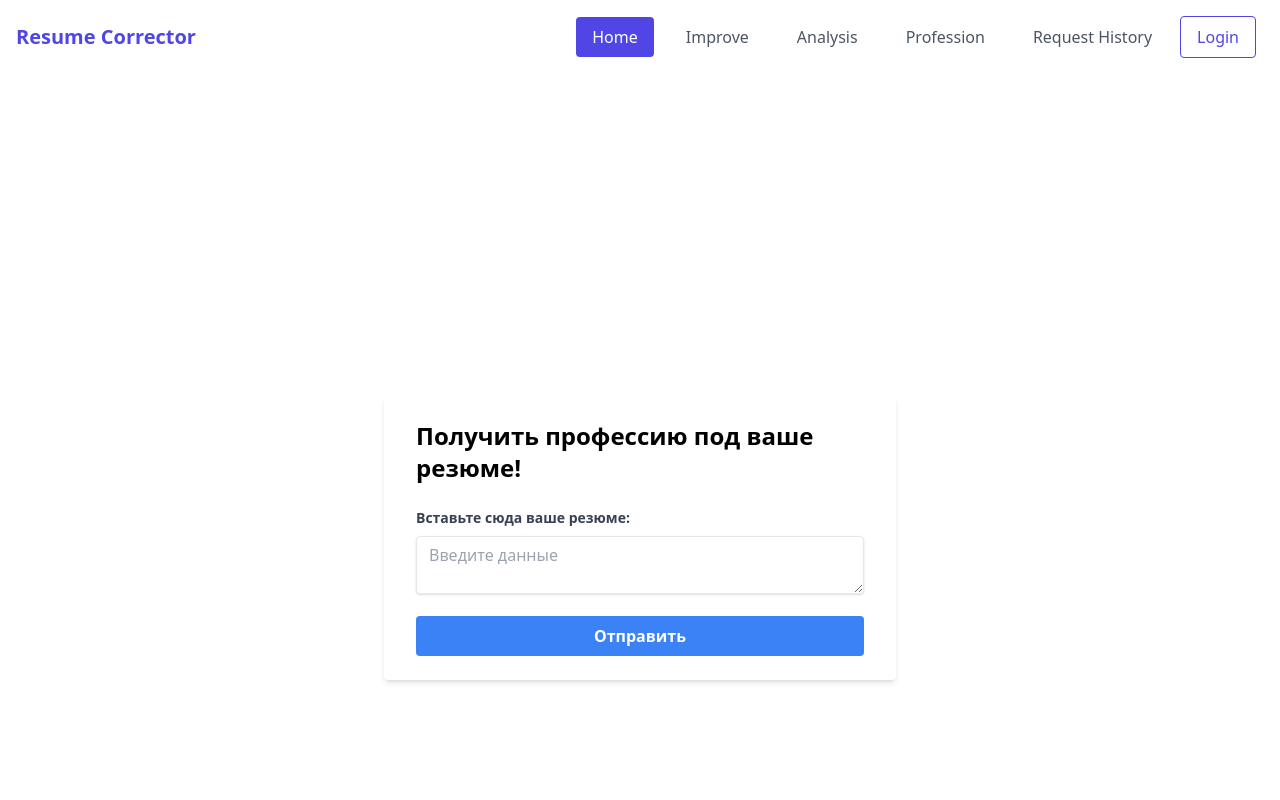
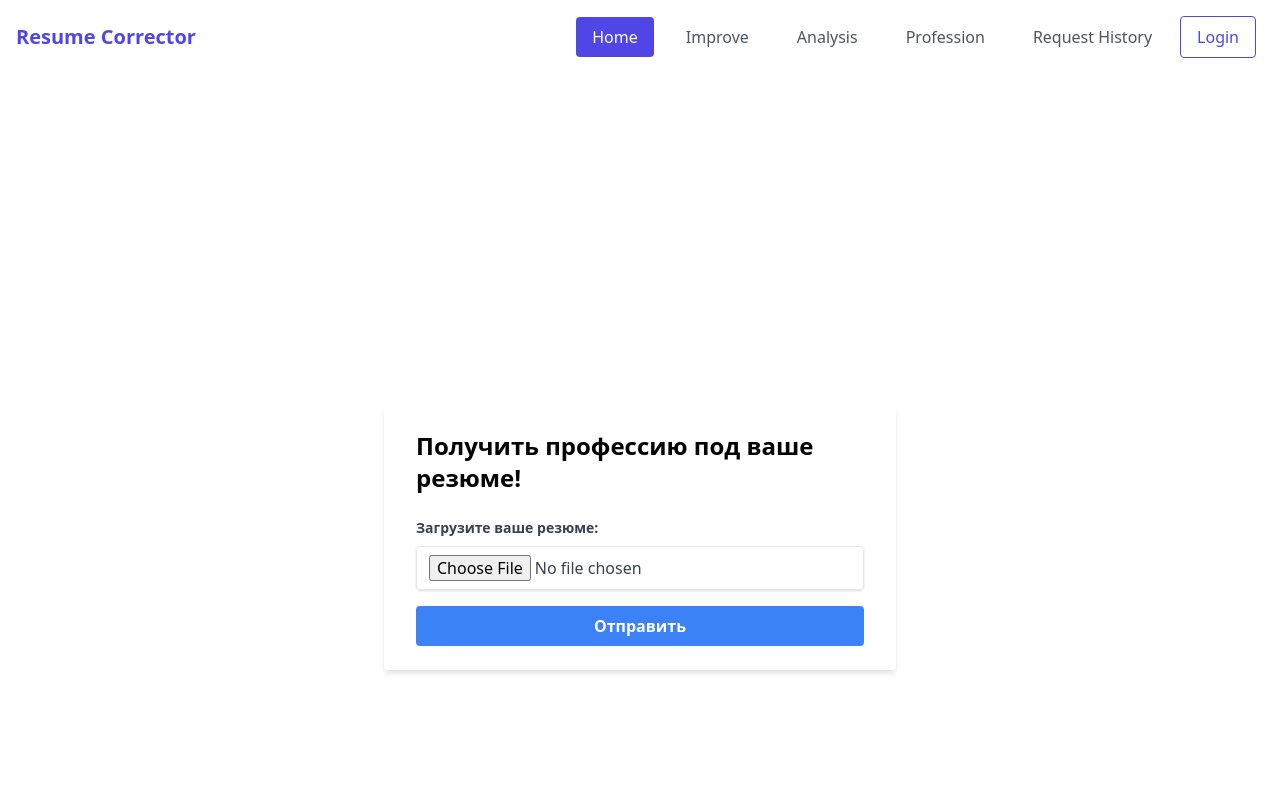
Before and after one commit to Ansar331/Frontend, a Next.js app: page /profession in a window 1280 px wide. Shown: the top 800 px of the page. Built offline with nearby package versions, Linux system fonts and the light colour scheme; no server answers.

Commit message:
update to pdf read

```diff
--- a/components/analysis_input.jsx
+++ b/components/analysis_input.jsx
@@ -1,27 +1,34 @@
+// analysis_input.jsx
+
 import { useState } from 'react';
 import { analyzeResume } from '/pages/api';
 import { useSession } from 'next-auth/react';
 
 const Analysis = () => {
-  const [data, setData] = useState('');
+  const [file, setFile] = useState(null);
   const [output, setOutput] = useState('');
   const { data: session } = useSession();
-  const [isLoading, setIsLoading] = useState(false); // Добавлено состояние загрузки
+  const [isLoading, setIsLoading] = useState(false);
   const user_id = (session && session.user.email) ? session.user.email : "";
 
-  const handleDataChange = (e) => {
-    setData(e.target.value);
+  const handleFileChange = (e) => {
+    const selectedFile = e.target.files[0];
+    setFile(selectedFile);
   };
 
   const handleSubmit = async (e) => {
     e.preventDefault();
 
     try {
-      setIsLoading(true); // Устанавливаем состояние загрузки в true
+      setIsLoading(true);
+
+      // Prepare the file data
+      const formData = new FormData();
+      formData.append('file', file);
+      formData.append('user_id', user_id);
 
       // Send data to API for processing
-      const resumeData = { data, user_id };
-      const response = await analyzeResume(resumeData);
+      const response = await analyzeResume(formData);
 
       // Set the processed output
       setOutput(response.message);
@@ -29,7 +36,7 @@ const Analysis = () => {
       // Handle error
       console.error(error);
     } finally {
-      setIsLoading(false); // Устанавливаем состояние загрузки обратно в false
+      setIsLoading(false);
     }
   };
 
@@ -39,15 +46,13 @@ const Analysis = () => {
         <h2 className="text-2xl font-bold mb-6">Сделать анализ резюме!</h2>
 
         <div className="mb-4">
-          <label htmlFor="data" className="block text-gray-700 text-sm font-bold mb-2">
-            Вставьте сюда ваше резюме:
+          <label htmlFor="file" className="block text-gray-700 text-sm font-bold mb-2">
+            Загрузите ваше резюме:
           </label>
-          <textarea
-            id="data"
-            className="shadow appearance-none border rounded w-full py-2 px-3 text-gray-700 leading-tight focus:outline-none focus:shadow-outline"
-            placeholder="Введите данные"
-            value={data}
-            onChange={handleDataChange}
+          <input
+            type="file"
+            id="file"
+            onChange={handleFileChange}
             required
           />
         </div>
@@ -57,7 +62,7 @@ const Analysis = () => {
             type="submit"
             className="bg-blue-500 hover:bg-blue-700 text-white font-bold py-2 px-4 rounded focus:outline-none focus:shadow-outline w-full md:w-auto"
           >
-            {isLoading ? 'Печатает...' : 'Отправить'} {/* Изменено на "Печатает..." во время загрузки */}
+            {isLoading ? 'Печатает...' : 'Отправить'}
           </button>
         </div>
       </form>
--- a/components/profession_input.jsx
+++ b/components/profession_input.jsx
@@ -3,14 +3,16 @@ import { professionResume } from '/pages/api';
 import { useSession } from 'next-auth/react';
 
 const Profession = () => {
-  const [data, setData] = useState('');
+  const [data, setData] = useState(null); // Change initial state to null
   const [output, setOutput] = useState('');
   const { data: session } = useSession();
   const [isLoading, setIsLoading] = useState(false);
   const user_id = session?.user?.email || '';
 
-  const handleDataChange = (e) => {
-    setData(e.target.value);
+  const handleFileChange = (e) => {
+    // Access the selected file from the input element
+    const selectedFile = e.target.files[0];
+    setData(selectedFile);
   };
 
   const handleSubmit = async (e) => {
@@ -19,8 +21,12 @@ const Profession = () => {
     try {
       setIsLoading(true);
 
-      const resumeData = { data, user_id };
-      const response = await professionResume(resumeData);
+      // Create a FormData object to send the file along with other data
+      const formData = new FormData();
+      formData.append('file', data);
+      formData.append('user_id', user_id);
+
+      const response = await professionResume(formData);
 
       setOutput(response.message);
     } catch (error) {
@@ -37,14 +43,13 @@ const Profession = () => {
 
         <div className="mb-4">
           <label htmlFor="data" className="block text-gray-700 text-sm font-bold mb-2">
-            Вставьте сюда ваше резюме:
+            Загрузите ваше резюме:
           </label>
-          <textarea
+          <input
+            type="file" // Change the input type to "file"
             id="data"
             className="shadow appearance-none border rounded w-full py-2 px-3 text-gray-700 leading-tight focus:outline-none focus:shadow-outline"
-            placeholder="Введите данные"
-            value={data}
-            onChange={handleDataChange}
+            onChange={handleFileChange}
             required
           />
         </div>
```
